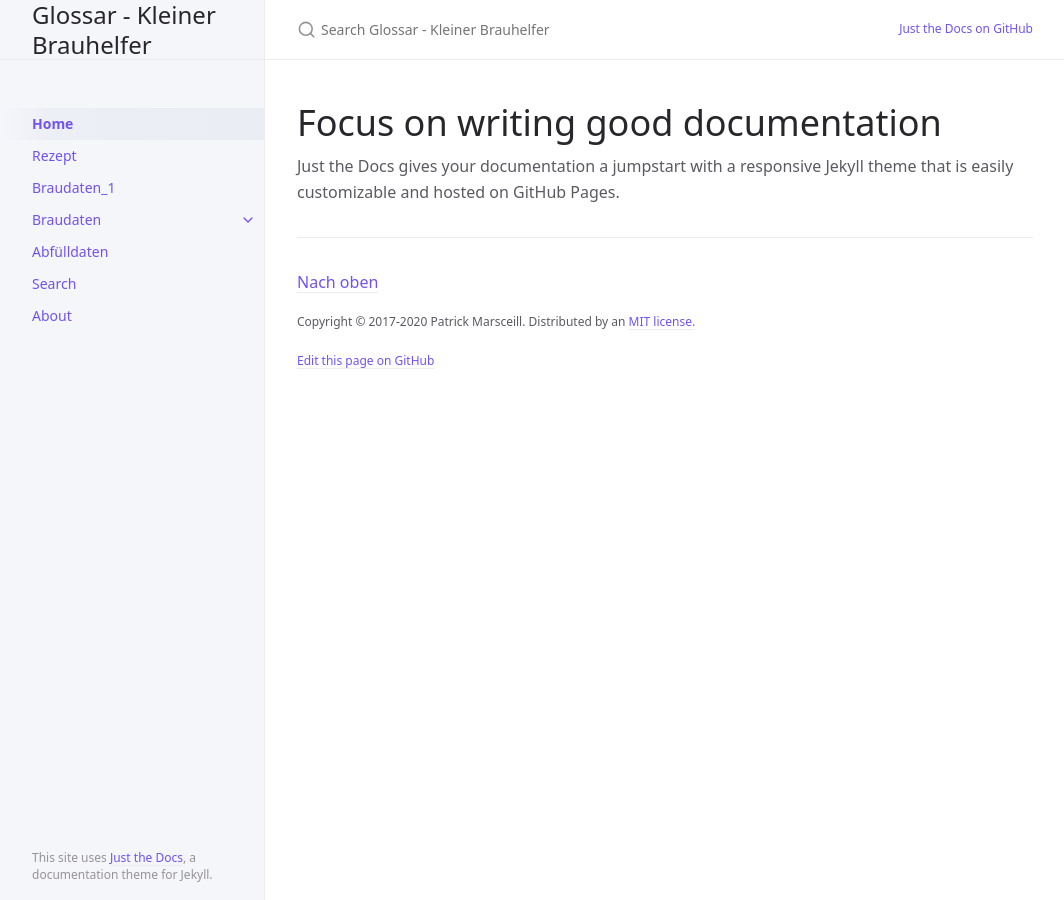
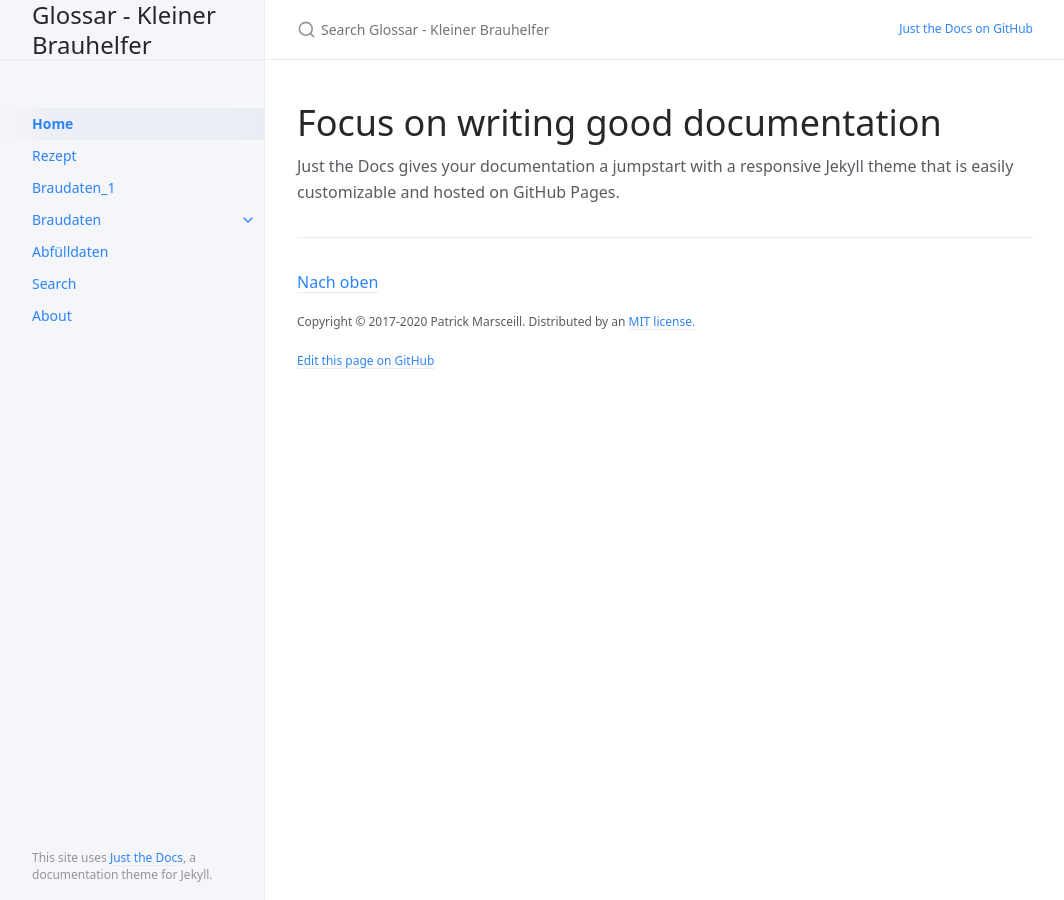
Before and after one commit to IsometricXH/kbh-glossar, a Jekyll site: the page built from index.md, in a window 1280 px wide. Shown: the whole page, without its empty margins (107-1171 px from the left). Built offline with Jekyll 4.4.1, drawn with Linux system fonts in a browser that asks for light colours.

Commit message:
Update _config.yml

```diff
--- a/_config.yml
+++ b/_config.yml
@@ -103,7 +103,7 @@ gh_edit_view_mode: "tree" # "tree" or "edit" if you want the user to jump into t
 
 # Color scheme currently only supports "dark", "light"/nil (default), or a custom scheme that you define
 # color_scheme: nil
-olor_scheme: kbh
+color_scheme: kbh
 # Google Analytics Tracking (optional)
 # e.g, UA-1234567-89
 ga_tracking: UA-2709176-10
```
